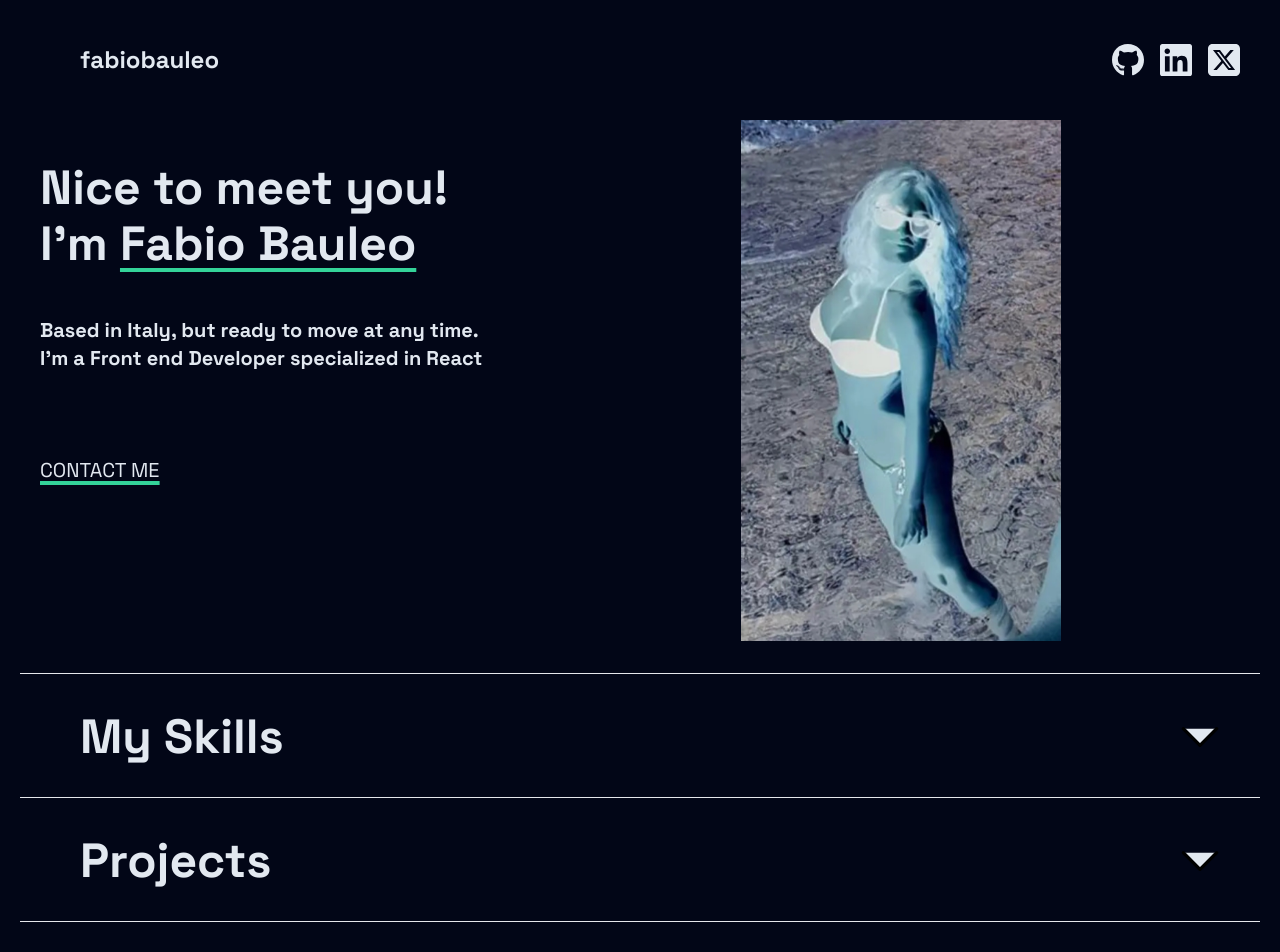
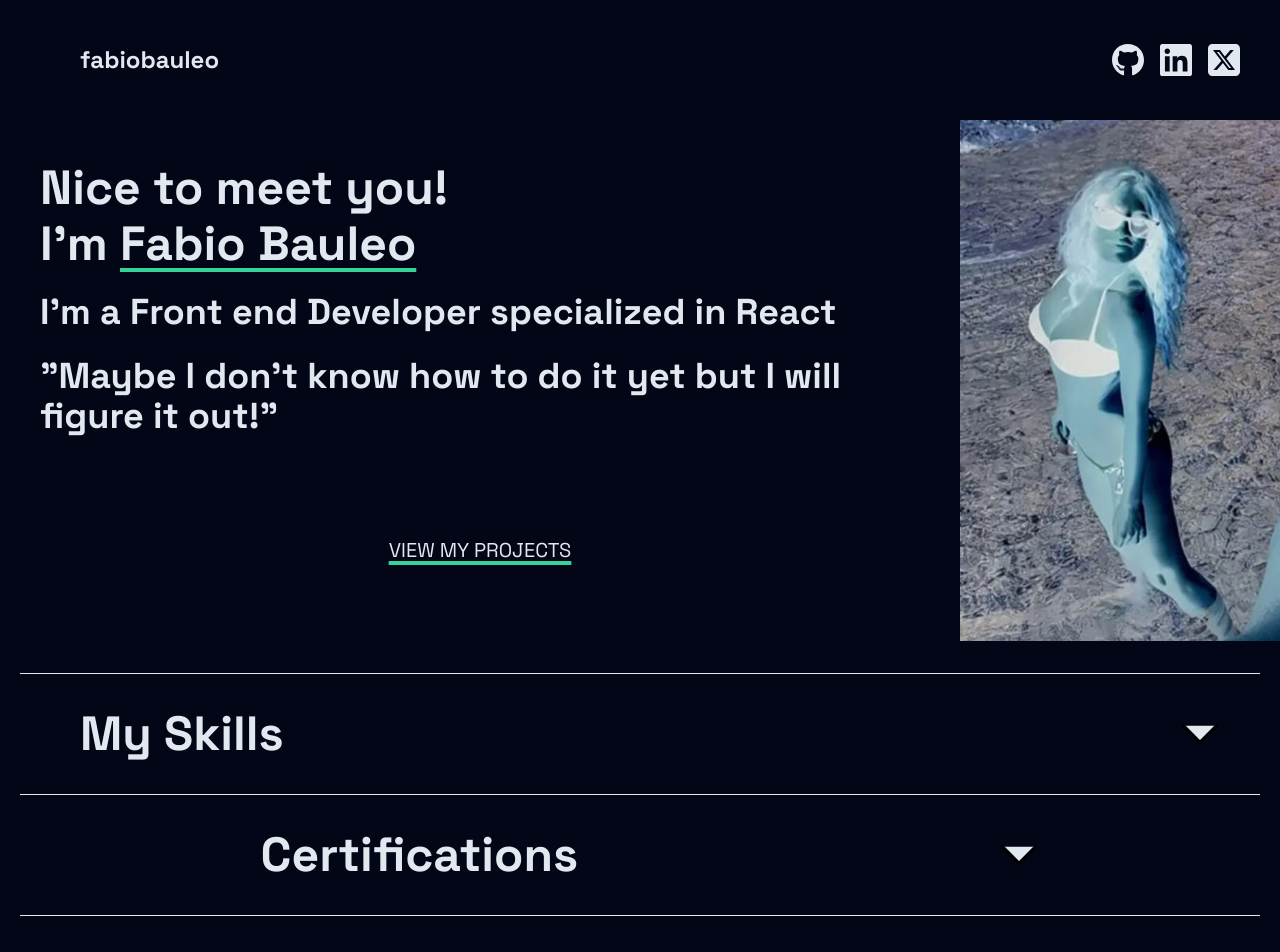
Before and after one commit to FabioDev86/my_new_portfolio, a Next.js app: page / in a window 1280 px wide. Shown: the top 952 px of the page. Built offline with nearby package versions, Linux system fonts and the light colour scheme.

Commit message:
added Certifications section

```diff
--- a/src/app/globals.css
+++ b/src/app/globals.css
@@ -38,6 +38,9 @@
       @apply sm:mx-10;
       @apply z-10;
     }
+    hr {
+      @apply m-5;
+    }
     .frontend {
       @apply underline;
       @apply decoration-emerald-400;
--- a/src/app/page.js
+++ b/src/app/page.js
@@ -1,4 +1,5 @@
 import About from "@/components/About";
+import Certifications from "@/components/Certifications";
 import Contact from "@/components/Contact";
 import Header from "@/components/Header";
 import Hero from "@/components/Hero";
@@ -10,13 +11,15 @@ export default function Home() {
     <main className="dark:bg-slate-950">
       <Header />
       <Hero />
-      <hr className="h-1 m-5"/>
+      <hr/>
       <Skills />
-      <hr className="h-1 m-5"/>
+      <hr/>
+      <Certifications />
+      <hr/>
       <Projects />
-      <hr className="h-1 m-5"/>
+      <hr/>
       <About />
-      <hr className="h-1 m-5"/>
+      <hr/>
       <Contact />
     </main>
   )
--- /dev/null
+++ b/src/components/Certifications.jsx
@@ -0,0 +1,41 @@
+'use client'
+import { useState } from "react";
+import Image from "next/image";
+
+export default function Certifications(){
+    const[hidden, setHidden] = useState(true);
+    return(
+        <div className="z-10">
+            <div className="flex justify-around px-10 items-center">
+                <h1>Certifications</h1>
+                <svg onClick = {() => setHidden(!hidden)} width="80px" height="80px" viewBox="0 0 24 24" className={"dark:fill-slate-200 transition ease-in-out delay-150 " + (!hidden ? "rotate-180" : "") } xmlns="http://www.w3.org/2000/svg">
+                    <path d="M17 9.5L12 14.5L7 9.5" stroke="#000000" stroke-linecap="round" stroke-linejoin="round"/>
+                </svg>
+            </div>
+            <div className={`transition-all delay-150 ease-in-out duration-300 ${hidden ? " max-h-0 opacity-1 scale-0 -translate-y-[20px]" : "max-h-[800px] opacity-100 scale-100 translate-y-0"}`}>
+                <div className="flex justify-around px-10 items-center p-1 mb-7">
+                    <p className="frontend">Completed</p>
+                    <p className="backend">In progress</p>
+                </div>
+                <div className="grid md:grid-cols-3 lg:grid-cols-4 ">
+                    <Image
+                        src="/front_end.png"
+                        width={50}
+                        height={50}
+                        alt="Meta Front End Developer Certification"
+                        className="mx-auto w-1/2 mb-3 max-w-xs z-0 border-4 border-emerald-400"
+                    />
+                     <Image
+                        src="/cyber_security.png"
+                        width={50}
+                        height={50}
+                        alt="Google Cyber Security Certification"
+                        className="mx-auto w-1/2 mb-3 max-w-xs z-0 border-4 border-emerald-400"
+                    />
+                    <p className="backend">Meta Back End Developer</p>
+                </div>
+
+            </div>
+        </div>
+    );
+}
--- a/src/components/Hero.jsx
+++ b/src/components/Hero.jsx
@@ -11,11 +11,14 @@ export default function Hero(){
                     alt="My profile picture"
                     className="mx-auto w-1/2 mb-3 max-w-xs sm: z-0"
                 />
-                <div className="mt-10">
-                    <h1 className="dark:text-slate-200 text-3xl md:text-4xl lg:text-5xl py-1 font-bold sm:mx-10 z-10">Nice to meet you!</h1>
-                    <h1 className="dark:text-slate-200 text-3xl md:text-4xl lg:text-5xl  py-1 font-bold sm:mx-10 z-10">I'm <span className="underline decoration-emerald-400 underline-offset-8 decoration-4">Fabio Bauleo</span></h1>
-                    <p className="dark:text-slate-200  text-sm md:text-lg lg:text-xl sm:mx-10 mt-10 z-10">Based in Italy, but ready to move at any time. <br/> I'm a Front end Developer specialized in React</p>
-                    <button className="dark:text-slate-200 mt-20 sm:text-xl sm:mx-10 underline decoration-emerald-400 underline-offset-4 decoration-4">CONTACT ME</button>
+                <div className="mt-10 flex flex-col gap-4">
+                    <div>
+                        <h1>Nice to meet you!</h1>
+                        <h1>I'm <span className="underline decoration-emerald-400 underline-offset-8 decoration-4">Fabio Bauleo</span></h1>
+                    </div>
+                    <h2>I'm a Front end Developer specialized in React</h2>
+                    <h2>"Maybe I don't know how to do it yet but I will figure it out!"</h2>
+                    <button className="dark:text-slate-200 mt-20 sm:text-xl sm:mx-10 underline decoration-emerald-400 underline-offset-4 decoration-4">VIEW MY PROJECTS</button>
                 </div>
             </div>
 
--- a/src/components/Skills.jsx
+++ b/src/components/Skills.jsx
@@ -12,12 +12,13 @@ export default function Skills(){
                     <path d="M17 9.5L12 14.5L7 9.5" stroke="#000000" stroke-linecap="round" stroke-linejoin="round"/>
                 </svg>
             </div>
-            <div className={`grid md:grid-cols-3 lg:grid-cols-4 transition-all delay-150 ease-in-out duration-300 ${hidden ? " max-h-0 opacity-1 scale-0 -translate-y-[20px]" : "max-h-[800px] opacity-100 scale-100 translate-y-0"}`}>
-                <div className="flex justify-between px-10 items-center mb-7">
+            <div className={`transition-all delay-150 ease-in-out duration-300 ${hidden ? " max-h-0 opacity-1 scale-0 -translate-y-[20px]" : "max-h-[800px] opacity-100 scale-100 translate-y-0"}`}>
+                <div className="flex justify-around px-10 items-center p-1 mb-7">
                     <p className="frontend">Front End</p>
                     <p className="backend">Back End</p>
-                    <p className="utility">Utility</p>
+                    <p className="utility">Generic</p>
                 </div>
+                <div className="grid md:grid-cols-3 lg:grid-cols-4 ">
                     <h2 className="frontend">HTML</h2>
                     <h2 className="frontend">CSS</h2>
                     <h2 className="frontend">Java Script</h2>
@@ -30,7 +31,7 @@ export default function Skills(){
                     <h2 className="utility">Figma</h2>
                     <h2 className="utility">Git Hub</h2>
                     <h2 className="utility">VS Code</h2>
-
+                </div>
 
             </div>
         </div>
```
Also changed, not shown: public/cyber_security.png (added), public/front_end.png (added). Lines whose indentation alone changed are shown as unchanged.
